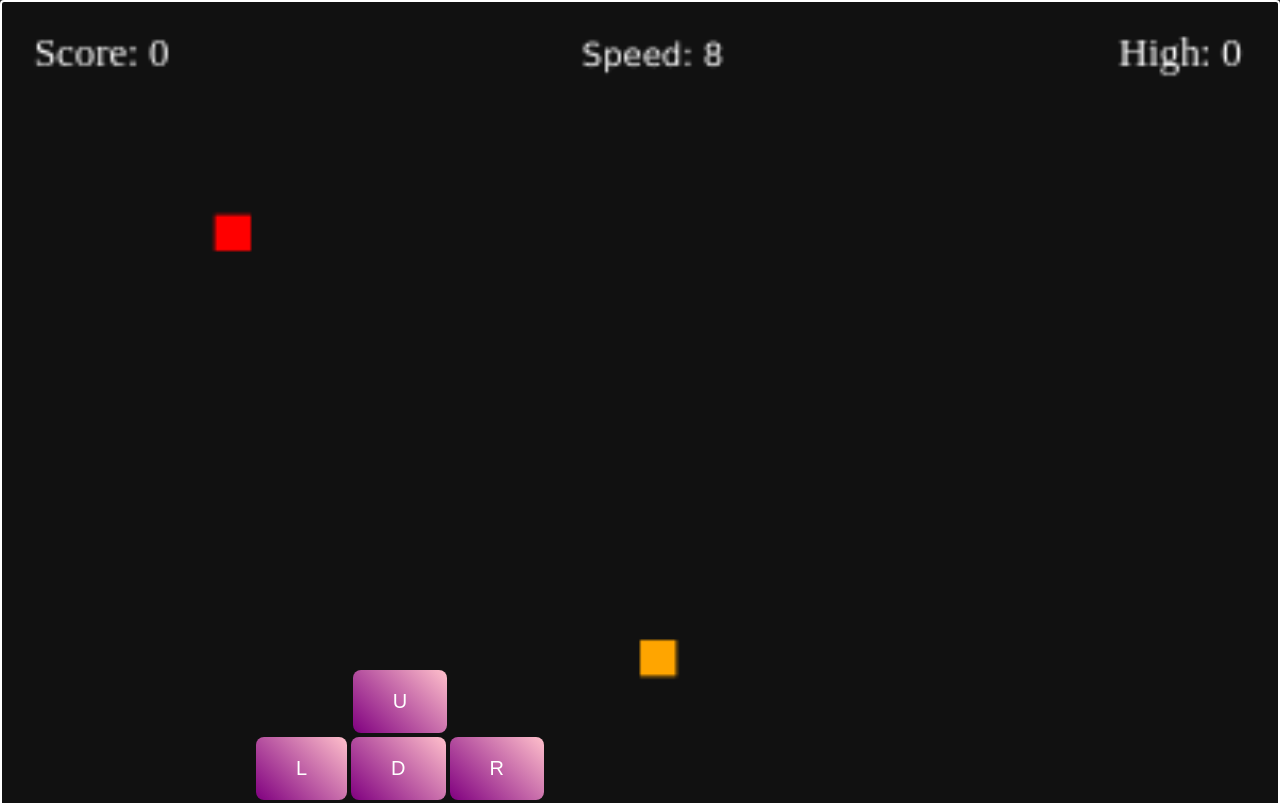
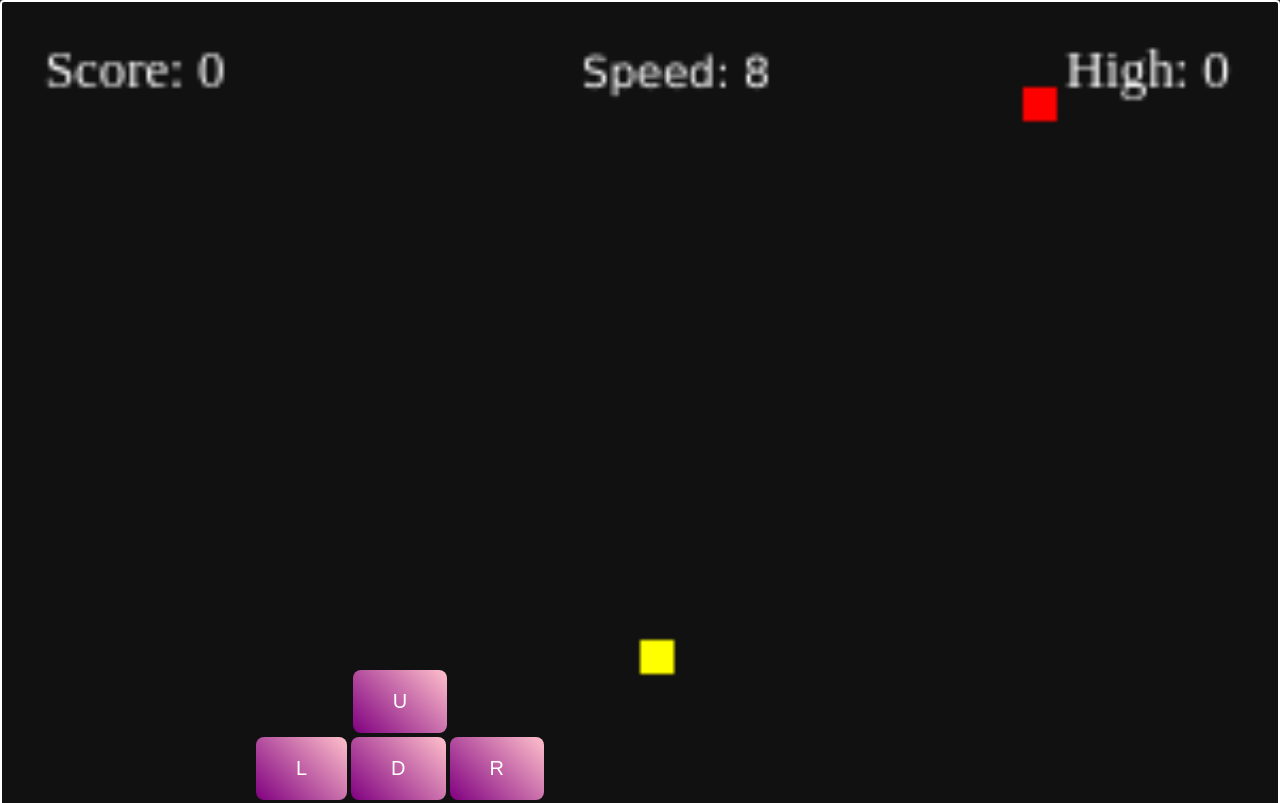
Before and after one commit to ahmad-cod/snake-game, a plain HTML site: page index.html in a window 1280 px wide. Shown: the top 803 px of the page. Drawn offline with Linux system fonts and the light colour scheme.

Commit message:
change canvas.width to client body width

```diff
--- a/index.html
+++ b/index.html
@@ -10,7 +10,7 @@
 
 <body>
     <div>
-        <canvas id="canvas" width="400" height="400">
+        <canvas id="canvas" height="400">
            OOPS! your browser doesn't support html5 canvas
         </canvas>
         <div class="divreset">
--- a/main.js
+++ b/main.js
@@ -4,7 +4,7 @@ window.onload = function(){
 
    const canvas = document.getElementById("canvas");
    const ctx = canvas.getContext('2d');
-   const cw= canvas.width;
+   const cw= document.body.clientWidth;
    const ch= canvas.height;
    const tileCount= 30;
    const tileBlock= canvas.width / tileCount;
@@ -12,7 +12,7 @@ window.onload = function(){
    const reset = document.getElementById("reset");
    const bite = new Audio("https://www.fesliyanstudios.com/play-mp3/2918");
 
-
+    console.log(cw)
 
    //button var
    const up= document.getElementById("up");
@@ -28,8 +28,8 @@ window.onload = function(){
    let snakeparts= [];
 
  //apple property
-   let applex= 5;
-   let appley= 5;
+   let applex= Math.floor(Math.random() * (tileCount -5));
+   let appley= Math.floor(Math.random() * (tileCount -5));
 
   //speed and stuff
    let xvelocity= 0;
@@ -51,8 +51,6 @@ window.onload = function(){
 
      }
  }
-
-
 
 
    //game loop
@@ -96,7 +94,7 @@ window.onload = function(){
 
    function drawSnake(){
    //head of snake
-        ctx.fillStyle="orange";
+        ctx.fillStyle="yellow";
         ctx.fillRect(headx *tileBlock,heady*tileBlock,tileSize,tileSize);
         ctx.fill();
 
@@ -207,9 +205,9 @@ window.onload = function(){
      if(applex === headx && appley=== heady){
       //for random apple X position
         bite.play();
-          applex= Math.floor(Math.random() * tileCount);
+          applex= Math.floor(Math.random() * (tileCount -5));
       //for random apple Y position
-          appley= Math.floor(Math.random() * tileCount);
+          appley= Math.floor(Math.random() * (tileCount -5));
           snakeTail++;
           score++;
 
```
